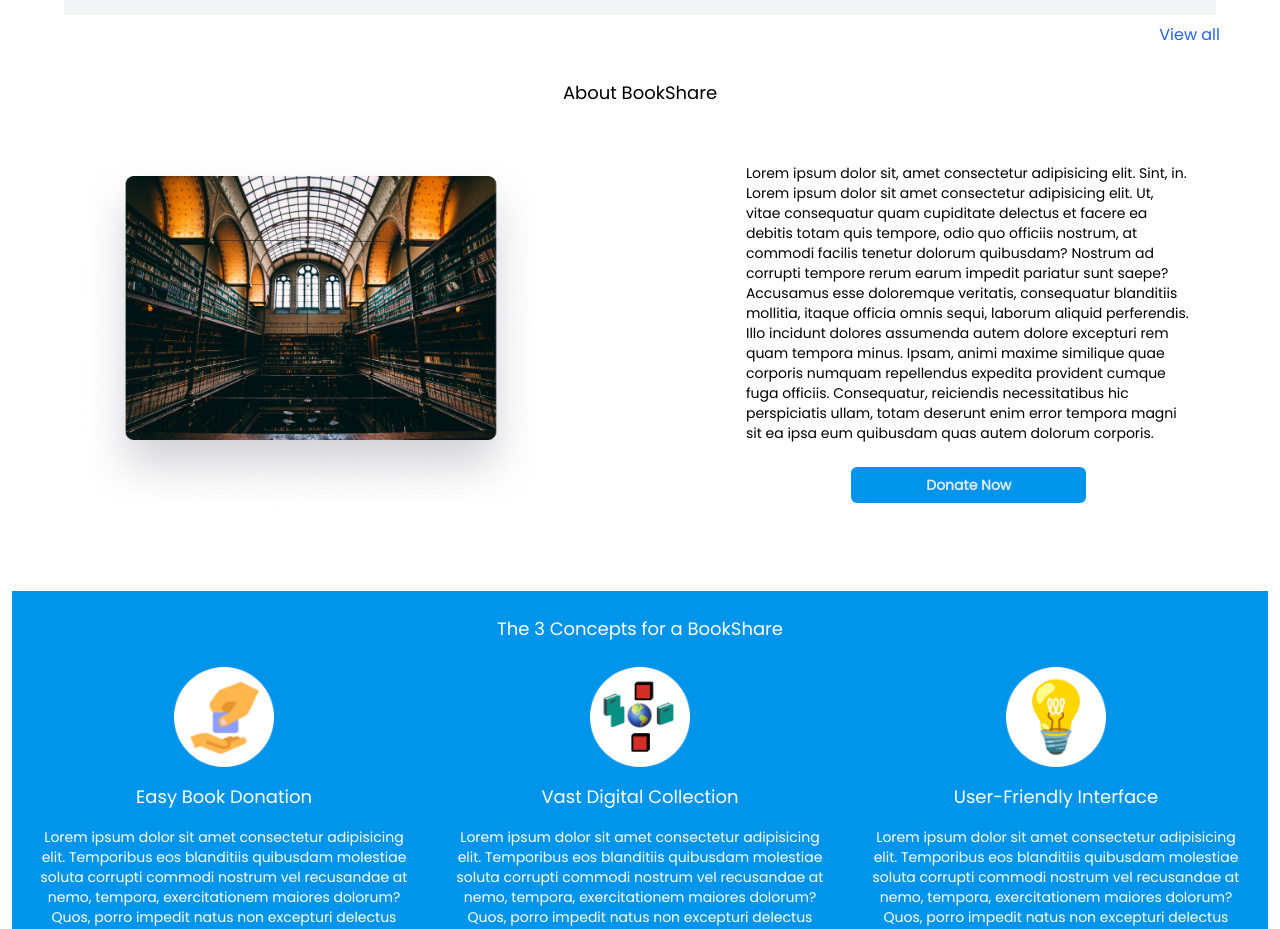
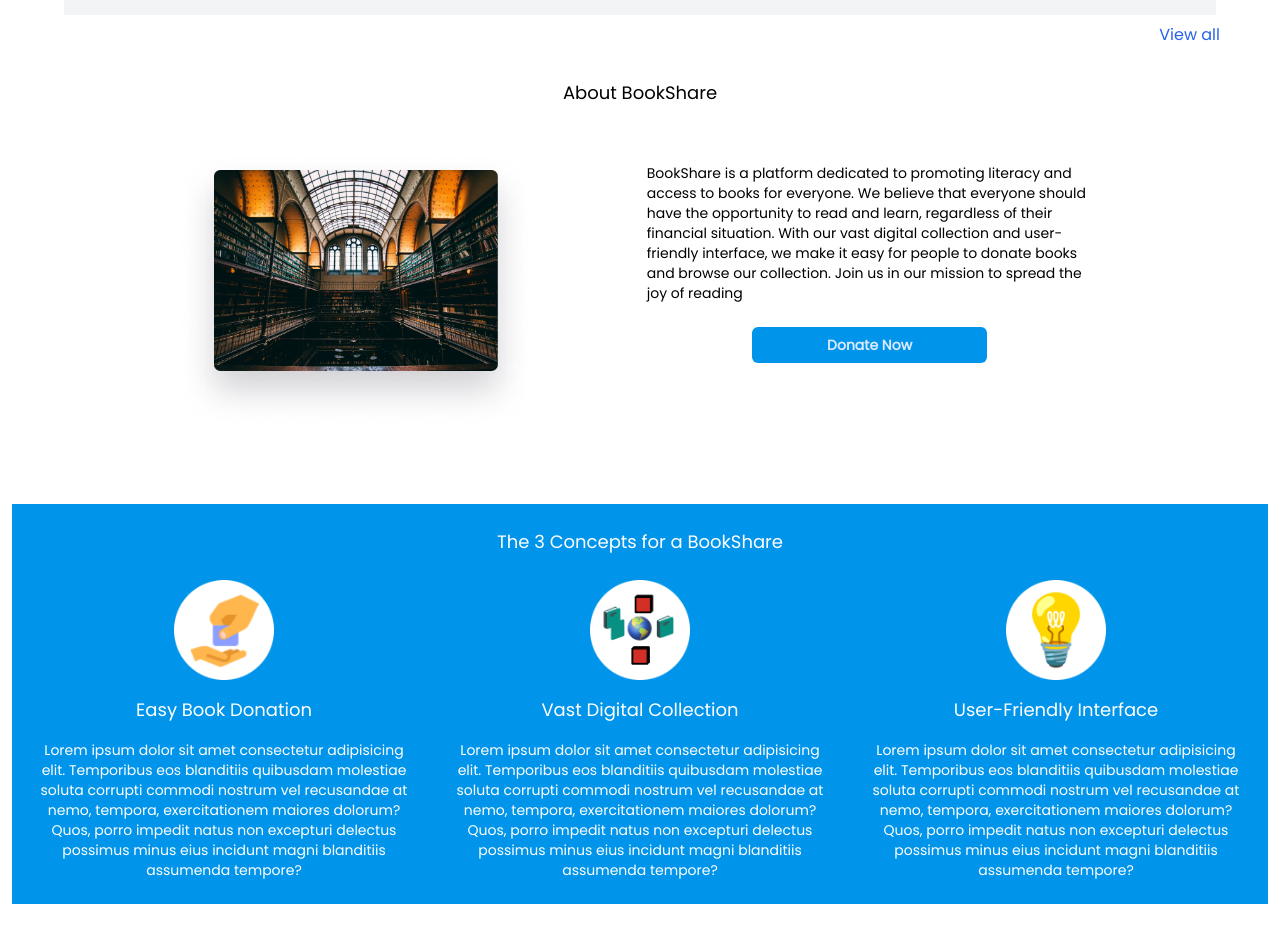
Before and after one commit to dogomayana/bookshare, a Next.js app: page / in a window 1280 px wide. Shown: the part 1540-2469 px from the top of the page. Built offline with nearby package versions, Linux system fonts and the light colour scheme.

Commit message:
About Copywrite

```diff
--- a/app/components/HomeMain.tsx
+++ b/app/components/HomeMain.tsx
@@ -96,8 +96,8 @@ export default function HomeMain() {
 
         <article className="mt-16">
           <h1 className="text-center my-8 text-lg">About BookShare</h1>
-          <div className="md:flex md:w-11/12 w-full mx-auto justify-between p-3">
-            <div className="block w-full md:w-5/12">
+          <div className="md:flex md:w-11/12 w-full mx-auto justify-evenly p-3">
+            <div className="block w-full md:w-[360px]">
               <Image
                 src={"/Left.png"}
                 alt="bannerImage"
@@ -110,20 +110,16 @@ export default function HomeMain() {
 
             <div className="w-full md:w-5/12">
               <p className="text-sm p-3">
-                Lorem ipsum dolor sit, amet consectetur adipisicing elit. Sint,
-                in. Lorem ipsum dolor sit amet consectetur adipisicing elit. Ut,
-                vitae consequatur quam cupiditate delectus et facere ea debitis
-                totam quis tempore, odio quo officiis nostrum, at commodi
-                facilis tenetur dolorum quibusdam? Nostrum ad corrupti tempore
-                rerum earum impedit pariatur sunt saepe? Accusamus esse
-                doloremque veritatis, consequatur blanditiis mollitia, itaque
-                officia omnis sequi, laborum aliquid perferendis. Illo incidunt
-                dolores assumenda autem dolore excepturi rem quam tempora minus.
-                Ipsam, animi maxime similique quae corporis numquam repellendus
-                expedita provident cumque fuga officiis. Consequatur, reiciendis
-                necessitatibus hic perspiciatis ullam, totam deserunt enim error
-                tempora magni sit ea ipsa eum quibusdam quas autem dolorum
-                corporis.
+
+
+BookShare is a platform dedicated to promoting literacy
+and access to books for everyone. We believe that everyone
+should have the opportunity to read and learn, regardless of
+their financial situation. With our vast digital collection
+and user-friendly interface, we make it easy for people
+to donate books and browse our collection. Join us in our
+mission to spread the joy of reading
+
               </p>
               <Link
                 href={"#"}
```
